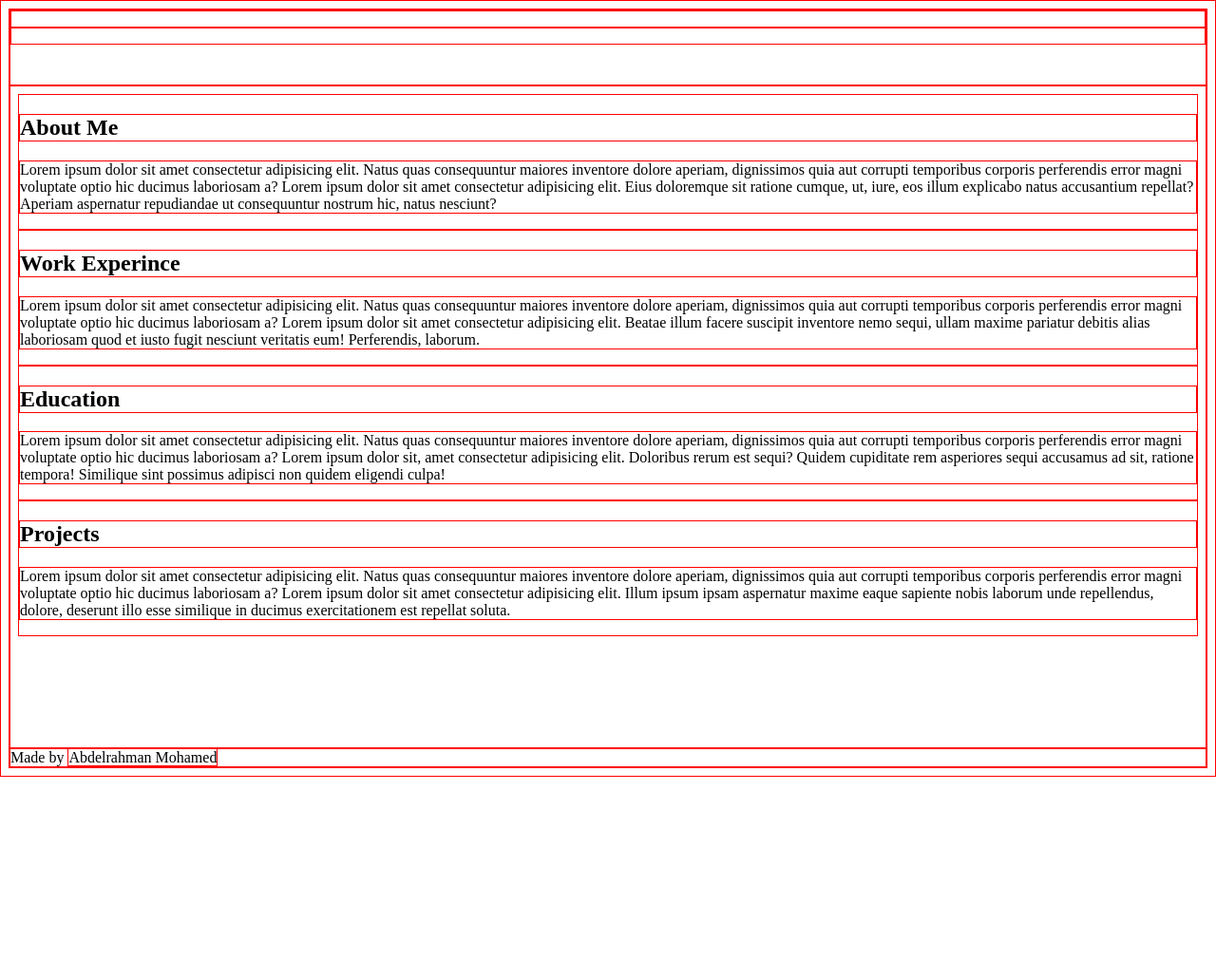
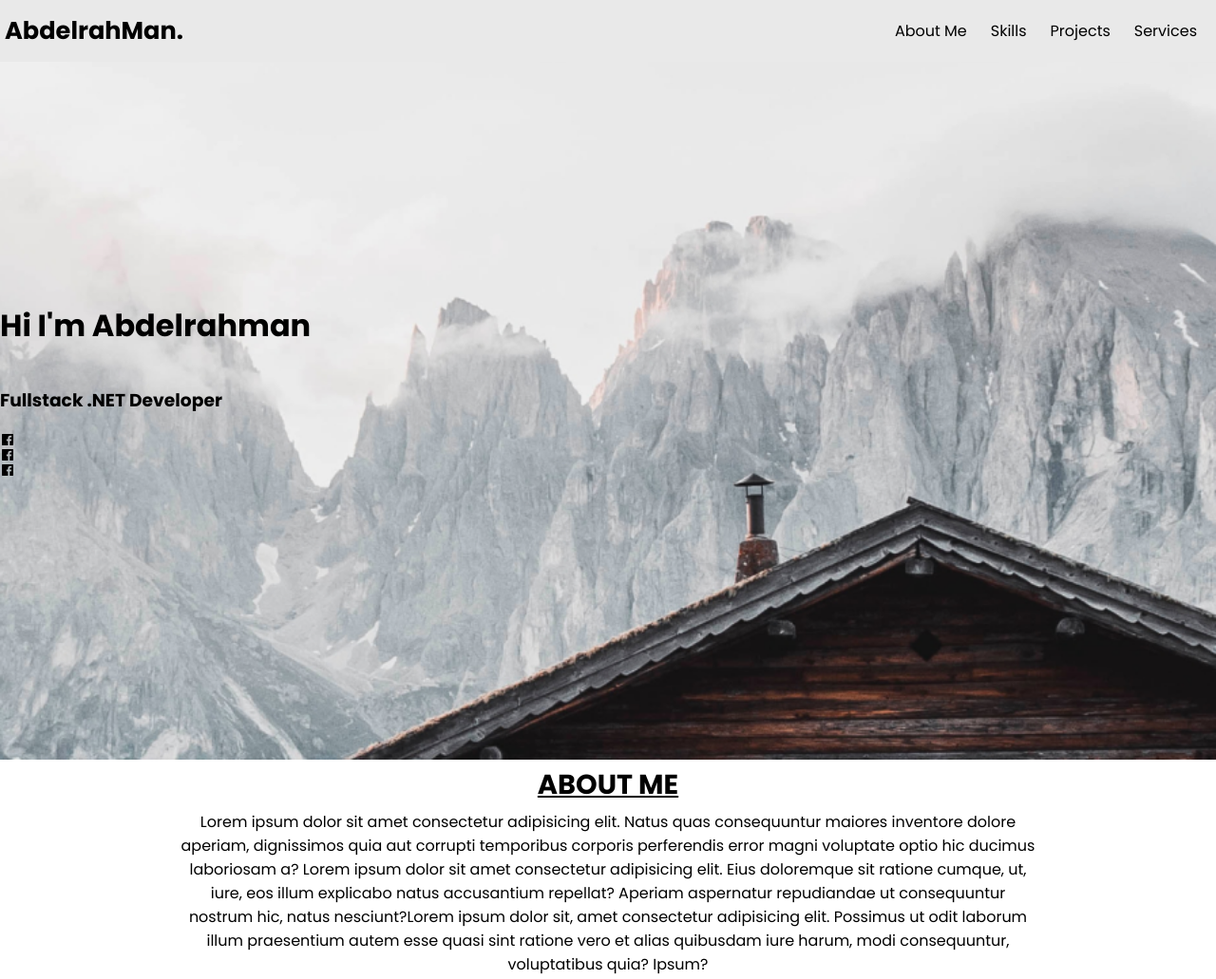
Before and after one commit to AbdelrahmanMoh-Hussain/MyPortfolio, a plain HTML site: page index.html in a window 1280 px wide. Shown: the top 1031 px of the page at 95% size. Before the commit the page ends 818 px from the top, so only its background shows below. Drawn offline with nearby package versions, Linux system fonts and the light colour scheme; a web font is replaced by a local one.

Commit message:
2nd iteration

```diff
--- a/css/styles.css
+++ b/css/styles.css
@@ -1,25 +1,111 @@
+@import url('https://fonts.googleapis.com/css2?family=Poppins:ital,wght@0,100;0,200;0,300;0,400;0,500;0,600;0,700;0,800;0,900;1,100;1,200;1,300;1,400;1,500;1,600;1,700;1,800;1,900&family=Protest+Strike&display=swap');
+
 * {
     box-sizing: border-box;
-    border: 1px red solid;
+    /* border: 1px red solid; */
+    font-family: "Poppins", sans-serif;
 }
 
 body {
-    height: 100vh;
-    display: grid;
-    grid-template-rows: 10vh 1fr auto;
-    grid-template-areas:
-        "hd"
-        "main"
-        "ft"
-    ;
+    display: flex;
+    flex-direction: column;
+    min-height: 100vh;
+    margin: 0;
 }
 header{
-    grid-area: hd;
+    position: fixed;
+    width: 100%;
+    display: flex;
+    justify-content: space-between;
+    align-items: center;
+    padding: 5px;
+    background-color: #e9e9e9;
+}
+header nav{
+    right: 0;
 }
 main{
-    grid-area: main;
     padding: 8px;
+    flex-grow: 1;
 }
-footer{
-    grid-area: ft;
+
+header .logo{
+    font-size: 1.6rem;
+    font-weight: 700;
+    text-decoration: none;
+    color: black;
 }
+ul{
+    display: flex;
+    justify-content: end;
+    gap: 15px;
+    padding: 5px;
+    height: 100%;
+    margin: 5px;
+    cursor: pointer;
+}
+li{
+    list-style-type: none;
+    padding: 5px;
+}
+ul .active{
+    border: 1px #e0e0e0 solid;
+    border-radius: 5px 10px;
+    /* background-color: #F4F6FF; */
+    background-color: #88533c;
+    color: #fff;
+}
+.hero{
+    height: 100vh;
+    background: url('/assests/images/Rectangle 2.png');
+    background-position: center;
+    background-size: cover;
+    background-repeat: no-repeat;
+    margin: -8px;
+    margin-bottom: 0;
+    display: flex;
+    flex-direction: column;
+    justify-content: center;
+    align-items: start;
+}
+main section{
+    margin-bottom: 300px;
+}
+main section h2 {
+    text-align: center;
+    text-decoration: underline;
+    font-size: 1.8rem;
+    text-transform: uppercase;
+    margin: 5px;
+}
+
+#about {
+    text-align: center;
+    padding: 0 0px;
+}
+#about p {
+    margin: 0 auto;
+    max-width: 900px;
+}
+
+#skills .skills-collection{
+    display: flex;
+    justify-content: space-around;
+    column-gap: 40px;
+    flex-wrap: wrap;
+    align-items: center;
+}
+#skills .skills-collection p{
+    border: 1px solid #555;
+    padding:10px 15px;
+    border-radius: 8px;
+    flex: 1 15%;
+    text-align: center;
+}
+
+@media (max-width: 600px){
+    header .logo{
+        font-size: 1.2rem;
+
+    }
+}
--- a/index.html
+++ b/index.html
@@ -4,33 +4,85 @@
     <meta charset="UTF-8">
     <meta name="viewport" content="width=device-width, initial-scale=1.0">
     <title>Abdelrahman Mohamed</title>
+    <link href='https://unpkg.com/boxicons@2.1.4/css/boxicons.min.css' rel='stylesheet'>
     <link rel="stylesheet" href="css/styles.css">
+
 </head>
 <body>
     <header>
+        <a href="#" class="logo">AbdelrahMan.</a>
         <nav>
-            <ul>
-
-            </ul>
+            <ul></ul>
         </nav>
     </header>
     <main>
+        <div class="hero">
+            <h1>Hi I'm <span>Abdelrahman</span></h1>
+            <h3>Fullstack .NET Developer</h3>
+            <i class='bx bxl-facebook-square'></i>
+            <i class='bx bxl-facebook-square'></i>
+            <i class='bx bxl-facebook-square'></i>
+        </div>
         <section id="about">
             <h2>About Me</h2>
-            <p>Lorem ipsum dolor sit amet consectetur adipisicing elit. Natus quas consequuntur maiores inventore dolore aperiam, dignissimos quia aut corrupti temporibus corporis perferendis error magni voluptate optio hic ducimus laboriosam a? Lorem ipsum dolor sit amet consectetur adipisicing elit. Eius doloremque sit ratione cumque, ut, iure, eos illum explicabo natus accusantium repellat? Aperiam aspernatur repudiandae ut consequuntur nostrum hic, natus nesciunt?</p>
+            <p>Lorem ipsum dolor sit amet consectetur adipisicing elit. Natus quas consequuntur maiores inventore dolore aperiam, dignissimos quia aut corrupti temporibus corporis perferendis error magni voluptate optio hic ducimus laboriosam a? Lorem ipsum dolor sit amet consectetur adipisicing elit. Eius doloremque sit ratione cumque, ut, iure, eos illum explicabo natus accusantium repellat? Aperiam aspernatur repudiandae ut consequuntur nostrum hic, natus nesciunt?Lorem ipsum dolor sit, amet consectetur adipisicing elit. Possimus ut odit laborum illum praesentium autem esse quasi sint ratione vero et alias quibusdam iure harum, modi consequuntur, voluptatibus quia? Ipsum?</p>
         </section>
-        <section id="work-experince">
-            <h2>Work Experince</h2>
-            <p>Lorem ipsum dolor sit amet consectetur adipisicing elit. Natus quas consequuntur maiores inventore dolore aperiam, dignissimos quia aut corrupti temporibus corporis perferendis error magni voluptate optio hic ducimus laboriosam a? Lorem ipsum dolor sit amet consectetur adipisicing elit. Beatae illum facere suscipit inventore nemo sequi, ullam maxime pariatur debitis alias laboriosam quod et iusto fugit nesciunt veritatis eum! Perferendis, laborum.</p>
-        </section>
-        <section id="education">
-            <h2>Education</h2>
-            <p>Lorem ipsum dolor sit amet consectetur adipisicing elit. Natus quas consequuntur maiores inventore dolore aperiam, dignissimos quia aut corrupti temporibus corporis perferendis error magni voluptate optio hic ducimus laboriosam a? Lorem ipsum dolor sit, amet consectetur adipisicing elit. Doloribus rerum est sequi? Quidem cupiditate rem asperiores sequi accusamus ad sit, ratione tempora! Similique sint possimus adipisci non quidem eligendi culpa!</p>
+        <section id="skills">
+            <h2>Skills</h2>
+            <div class="skills-collection">
+                <p>HTML</p>
+                <p>HTML</p>
+                <p>HTML</p>
+                <p>HTML</p>
+                <p>HTML</p>
+                <p>HadasdasdTML</p>
+                <p>HTML</p>
+                <p>HTML</p>
+                <p>HTML</p>
+                <p>HTML</p>
+                <p>HTML</p>
+                <p>HTML</p>
+                <p>HTML</p>
+            </div>
         </section>
         <section id="projects">
             <h2>Projects</h2>
-            <p>Lorem ipsum dolor sit amet consectetur adipisicing elit. Natus quas consequuntur maiores inventore dolore aperiam, dignissimos quia aut corrupti temporibus corporis perferendis error magni voluptate optio hic ducimus laboriosam a? Lorem ipsum dolor sit amet consectetur adipisicing elit. Illum ipsum ipsam aspernatur maxime eaque sapiente nobis laborum unde repellendus, dolore, deserunt illo esse similique in ducimus exercitationem est repellat soluta.</p>
+            <div class="project-content">
+                <img src="" alt="" class="project-img">
+                <p class="project-description">Lorem ipsum dolor sit, amet consectetur adipisicing elit. Perferendis, similique incidunt ullam, aut sit obcaecati ex corporis laboriosam dolores nisi libero optio consequuntur vitae quaerat. Obcaecati ab incidunt nostrum corrupti!</p>
+            </div>
+            <div class="project-content">
+                <img src="" alt="" class="project-img">
+                <p class="project-description">Lorem ipsum dolor sit, amet consectetur adipisicing elit. Perferendis, similique incidunt ullam, aut sit obcaecati ex corporis laboriosam dolores nisi libero optio consequuntur vitae quaerat. Obcaecati ab incidunt nostrum corrupti!</p>
+            </div>
+            <div class="project-content">
+                <img src="" alt="" class="project-img">
+                <p class="project-description">Lorem ipsum dolor sit, amet consectetur adipisicing elit. Perferendis, similique incidunt ullam, aut sit obcaecati ex corporis laboriosam dolores nisi libero optio consequuntur vitae quaerat. Obcaecati ab incidunt nostrum corrupti!</p>
+            </div>
+            <div class="project-content">
+                <img src="" alt="" class="project-img">
+                <p class="project-description">Lorem ipsum dolor sit, amet consectetur adipisicing elit. Perferendis, similique incidunt ullam, aut sit obcaecati ex corporis laboriosam dolores nisi libero optio consequuntur vitae quaerat. Obcaecati ab incidunt nostrum corrupti!</p>
+            </div>
         </section>
+        <section id="services">
+            <h2>Services</h2>
+            <div class="service-content">
+                <i></i>
+                <h4>Web Develpment</h4>
+                <p>Lorem ipsum dolor, sit amet consectetur adipisicing elit. Sed minima perspiciatis quod tempore maiores quis veniam vitae iste soluta quibusdam. Rem voluptatum corrupti illum, cupiditate pariatur ad saepe dolorum fugit!</p>
+            </div>
+            <div class="service-content">
+                <i></i>
+                <h4>Web Develpment</h4>
+                <p>Lorem ipsum dolor, sit amet consectetur adipisicing elit. Sed minima perspiciatis quod tempore maiores quis veniam vitae iste soluta quibusdam. Rem voluptatum corrupti illum, cupiditate pariatur ad saepe dolorum fugit!</p>
+            </div>
+            <div class="service-content">
+                <i></i>
+                <h4>Web Develpment</h4>
+                <p>Lorem ipsum dolor, sit amet consectetur adipisicing elit. Sed minima perspiciatis quod tempore maiores quis veniam vitae iste soluta quibusdam. Rem voluptatum corrupti illum, cupiditate pariatur ad saepe dolorum fugit!</p>
+            </div>
+        </section>
+
     </main>
     <footer>Made by <span>Abdelrahman Mohamed</span></footer>
 
--- a/js/app.js
+++ b/js/app.js
@@ -0,0 +1,37 @@
+
+// get all sections
+const sections = document.querySelectorAll('section');
+
+//Add list items dynimaclly to the nav bar (ul)
+for (const section of sections) {
+    const title = section.querySelector('h2').textContent;
+    const itemList = document.createElement('LI');
+    itemList.textContent = title;
+    itemList.className = section.id;
+    document.querySelector('ul').appendChild(itemList);
+}
+
+function makeActive(){
+    for (let i = 0; i < sections.length; i++) {
+        const box = sections[i].getBoundingClientRect();
+        //Find a value that works best, but 150 seems to be a good start.
+        if (box.top <= 500 && box.bottom >= 500) {
+            sections[i].classList.add('active')
+            document.querySelectorAll('li')[i].classList.add('active')
+        } else {
+            sections[i].classList.remove('active')
+            document.querySelectorAll('li')[i].classList.remove('active')
+
+        }
+     }
+}
+document.addEventListener('scroll', makeActive)
+
+document.querySelector('ul').addEventListener('click', (event) => {
+    const target = event.target;
+    event.preventDefault();
+    if(target.nodeName = "LI"){
+        const section = document.getElementById(target.classList[0]);
+        section.scrollIntoView({behavior: "smooth", block: "center"})
+    }
+});
```
Also changed, not shown: assests/images/Rectangle 2.png (added), assests/images/image.png (added).
